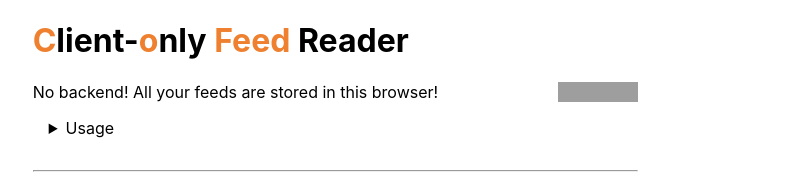
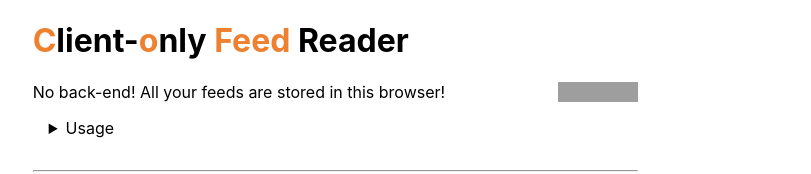
Before and after one commit to cofeed-19/cofeed-19.github.io, a Next.js app: page /feeds in a window 1280 px wide. Shown: the top 174 px of the page, without its empty margins (233-1044 px from the left). Built offline with nearby package versions, Linux system fonts and the light colour scheme; grey boxes are pictures that could not be loaded.

Commit message:
fix  typo

```diff
--- a/components/Header/Header.tsx
+++ b/components/Header/Header.tsx
@@ -41,7 +41,7 @@ export function Header() {
         </h1>
       </Link>
       <div className={Styles.iframeContainer}>
-        No backend! All your feeds are stored in this browser!
+        No back-end! All your feeds are stored in this browser!
         <iframe
           src="https://ghbtns.com/github-btn.html?user=cofeed-19&repo=cofeed-19.github.io&type=star&count=true"
           title="GitHub"
```
